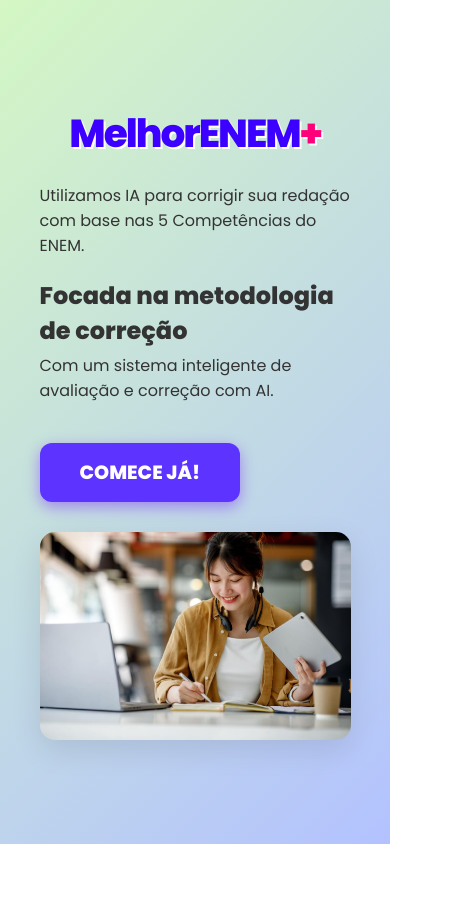
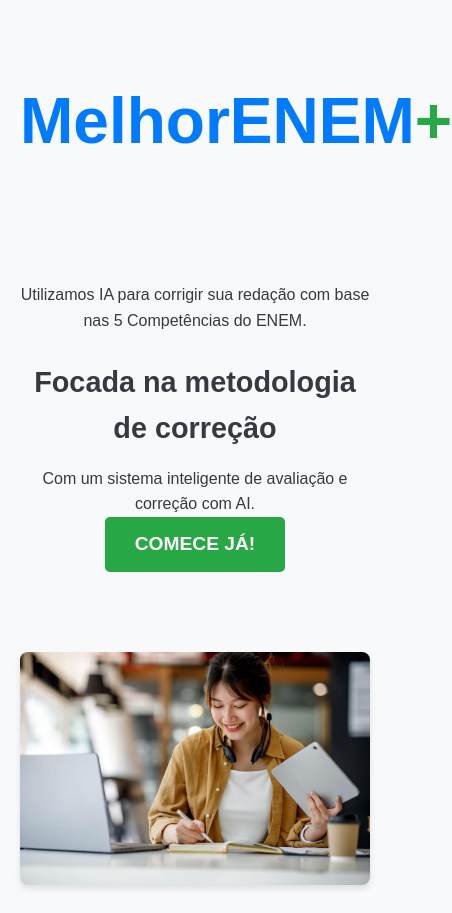
Before and after one commit to Levysionario/CORRETOR, a website: page index.html in a window 390 px wide. Shown: the whole page, 452 px wide, since content can reach past the window. Before the commit the page ends 844 px from the top, so only its background shows below. Drawn offline with Linux system fonts and the light colour scheme.

Commit message:
Refactor and enhance CSS styles

```diff
--- a/style.css
+++ b/style.css
@@ -1,156 +1,236 @@
-/* ARQUIVO: style.css (Estilos Globais e Index.html) */
-@import url('https://fonts.googleapis.com/css2?family=Poppins:wght@400;600;800&display=swap');
+/* ARQUIVO: style.css (COMPLETO E MELHORADO) */
 
-/* Definição de Variáveis de Cores e Fontes */
 :root {
-    --color-gradient-start: #d4f7c4;
-    --color-gradient-end: #b3c2ff;
-    --color-primary: #3b00ff;
-    --color-primary-dark: #5d33ff;
-    --color-secondary: #00ffc8;
-    --color-text-dark: #333;
-    --color-text-light: #fff;
-    --color-border-outline: #555;
-    --color-gray-btn: #6c757d;
-    --font-main: 'Poppins', sans-serif;
+    --primary-color: #007bff; /* Azul vibrante */
+    --secondary-color: #28a745; /* Verde para CTAs secundárias */
+    --background-color: #f8f9fa; /* Fundo muito claro */
+    --card-background: #ffffff; /* Fundo branco para cards */
+    --text-color: #343a40; /* Texto escuro */
+    --shadow: 0 4px 6px rgba(0, 0, 0, 0.1);
 }
 
 * {
     margin: 0;
     padding: 0;
     box-sizing: border-box;
+    font-family: 'Arial', sans-serif;
 }
 
-/* Estilo Base: Aplicado em todas as páginas */
 body {
-    font-family: var(--font-main);
-    background: linear-gradient(135deg, var(--color-gradient-start), var(--color-gradient-end));
+    background-color: var(--background-color);
+    color: var(--text-color);
+    line-height: 1.6;
     min-height: 100vh;
-    display: flex;
-    justify-content: center;
-    align-items: center;
-    color: var(--color-text-dark);
 }
 
 .container {
-    width: 90%;
     max-width: 1200px;
+    margin: 0 auto;
     padding: 20px;
 }
 
-/* Estilos de HEADER e TÍTULO (Específicos para index.html) */
-.header h1 {
-    font-size: 5vw;
-    font-weight: 800;
-    letter-spacing: -2px;
-    margin-bottom: 20px;
-    position: relative;
-    display: inline-block;
-    color: var(--color-primary);
-    text-shadow: 2px 2px 0 var(--color-text-light);
-}
-.header .plus {
-    color: #ff007b;
+main {
+    max-width: 900px;
+    margin: 40px auto;
+    padding: 30px;
+    background: var(--card-background);
+    border-radius: 8px;
+    box-shadow: var(--shadow);
 }
 
-/* Estrutura Principal da Landing Page */
-.content {
+h1 {
+    color: var(--primary-color);
+    font-size: 2.5em;
+    border-bottom: 3px solid var(--secondary-color);
+    padding-bottom: 10px;
+    margin-bottom: 20px;
+}
+
+h2 {
+    color: var(--text-color);
+    margin-top: 25px;
+    margin-bottom: 15px;
+    font-size: 1.8em;
+}
+
+h3 {
+    font-size: 1.4em;
+    color: var(--secondary-color);
+    margin-top: 20px;
+}
+
+/* --- Botões Gerais --- */
+
+.btn-principal, .btn-secundario, .btn-cta, .btn-cta-small {
+    padding: 10px 20px;
+    border: none;
+    border-radius: 5px;
+    cursor: pointer;
+    font-weight: bold;
+    text-align: center;
+    text-decoration: none;
+    transition: background-color 0.3s ease;
+    display: inline-flex;
+    align-items: center;
+    justify-content: center;
+    gap: 8px;
+}
+
+.btn-principal {
+    background-color: var(--primary-color);
+    color: white;
+    margin-top: 20px;
+    width: 100%;
+    font-size: 1.1em;
+}
+
+.btn-principal:hover {
+    background-color: #0056b3;
+}
+
+.btn-secundario {
+    background-color: #6c757d;
+    color: white;
+}
+
+.btn-secundario:hover {
+    background-color: #5a6268;
+}
+
+.btn-cta {
+    background-color: var(--secondary-color);
+    color: white;
+    font-size: 1.2em;
+    padding: 12px 30px;
+}
+
+.btn-cta:hover {
+    background-color: #1e7e34;
+}
+
+.btn-cta-small {
+    background-color: var(--secondary-color);
+    color: white;
+    font-size: 1em;
+    padding: 8px 15px;
+    margin-right: 10px;
+    margin-bottom: 15px;
+}
+.btn-cta-small:hover {
+    background-color: #1e7e34;
+}
+
+/* --- LANDING PAGE (index.html) --- */
+
+.landing-page {
+    text-align: center;
+}
+
+.landing-page .header {
+    padding: 50px 0;
+}
+
+.landing-page .header h1 {
+    font-size: 4em;
+    border-bottom: none;
+    color: var(--primary-color);
+}
+
+.landing-page .plus {
+    color: var(--secondary-color);
+}
+
+.main-flex {
     display: flex;
+    align-items: center;
+    justify-content: space-between;
+    text-align: left;
     gap: 50px;
-    align-items: flex-start;
+    margin-top: 30px;
 }
+
 .left-panel {
     flex: 1;
-    max-width: 450px;
 }
+
 .right-panel {
     flex: 1;
     display: flex;
-    flex-direction: column;
-    align-items: flex-start;
-    position: relative;
-}
-
-/* Botão CTA Grande */
-/* ARQUIVO: style.css (Ajuste/Adicione este bloco) */
-
-.btn-cta {
-    /* Estilos Visuais do Botão (Mantenha o que você já tem para cor, etc.) */
-    display: inline-block; /* Crucial para o padding e margin funcionarem */
-    padding: 15px 40px;
-    font-size: 1.2rem;
-    font-weight: 700;
-    color: white;
-    background-color: var(--color-primary-dark); /* Roxo, por exemplo: #6400FF */
-    border-radius: 12px;
-    cursor: pointer;
-    transition: background-color 0.3s, transform 0.1s;
-    box-shadow: 0 5px 15px rgba(100, 0, 255, 0.4);
-
-    /* 1. CORREÇÃO: Remove o sublinhado */
-    text-decoration: none;
-
-    /* 2. CORREÇÃO: Aumenta o espaçamento superior para afastá-lo dos textos */
-    margin-top: 30px; /* Ajuste este valor (30px) para mover o botão para baixo */
-}
-
-.btn-cta:hover {
-    background-color: #5d00ff; /* Cor um pouco mais clara no hover */
-    transform: translateY(-2px);
-}
-
-/* --- Ajuste no Parágrafo Acima (Opcional, mas recomendado) --- */
-.left-panel p {
-    margin-bottom: 10px; /* Garante que os parágrafos tenham um espaçamento consistente */
-}
-
-.left-panel h2 {
-    margin-top: 20px;
-    margin-bottom: 5px;
-}
-/* Media Queries */
-@media (max-width: 900px) {
-    .content {
-        flex-direction: column;
-        align-items: center;
-        gap: 30px;
-    }
-
-    .header h1 {
-        font-size: 10vw;
-        text-align: center;
-        display: block;
-    }
-}
-/* ARQUIVO: style.css (Adicione ou verifique este bloco) */
-
-/* ... (seus estilos existentes) ... */
-
-.image-wrapper {
-    width: 100%;
-    max-width: 600px; /* Ou um valor que funcione bem para você */
-    border-radius: 15px;
-    overflow: hidden; /* Garante que a imagem respeite o border-radius */
-    box-shadow: 0 10px 30px rgba(0, 0, 0, 0.1);
-    transform: rotate(0deg); /* Um leve toque para dar estilo */
-    transition: transform 0.3s ease-in-out;
-}
-
-.image-wrapper:hover {
-    transform: rotate(3deg);
+    justify-content: flex-end;
 }
 
 .image-wrapper img {
-    width: 100%;
+    max-width: 100%;
     height: auto;
-    display: block; /* Remove espaço extra abaixo da imagem */
+    border-radius: 8px;
+    box-shadow: var(--shadow);
 }
 
-/* ... (suas media queries) ... */
-@media (max-width: 900px) {
-    /* ... (seus estilos existentes) ... */
-
-    .image-wrapper {
-        transform: rotate(0deg); /* Desativa a rotação em telas pequenas */
+@media (max-width: 768px) {
+    .main-flex {
+        flex-direction: column;
+        text-align: center;
+    }
+    .right-panel {
+        margin-top: 30px;
     }
 }
+
+/* --- ESTILOS DE REDACAO.HTML --- */
+
+#redacao-input {
+    width: 100%;
+    min-height: 400px;
+    padding: 15px;
+    font-size: 1em;
+    border: 1px solid #ccc;
+    border-radius: 5px;
+    resize: vertical;
+    margin-bottom: 10px;
+}
+
+.top-buttons {
+    display: flex;
+    gap: 10px;
+    margin-bottom: 15px;
+}
+
+.notas-container {
+    background: #e9f7ff;
+    padding: 20px;
+    border-radius: 8px;
+    margin-top: 15px;
+    border: 1px solid #cce5ff;
+    display: flex;
+    flex-wrap: wrap;
+    gap: 15px 30px;
+    align-items: baseline;
+}
+
+.score-large {
+    font-size: 2.2em;
+    font-weight: bold;
+    color: var(--primary-color);
+    margin-right: 15px;
+    display: block;
+    width: 100%; /* Para quebrar a linha */
+}
+
+.score-item {
+    font-size: 1em;
+    color: var(--text-color);
+}
+
+.score-small {
+    font-weight: bold;
+    color: var(--secondary-color);
+}
+
+.feedback-text {
+    background: #fff3cd;
+    border-left: 5px solid #ffc107;
+    padding: 15px;
+    margin-top: 15px;
+    border-radius: 5px;
+    white-space: pre-wrap; /* Para respeitar \n */
+}
```
